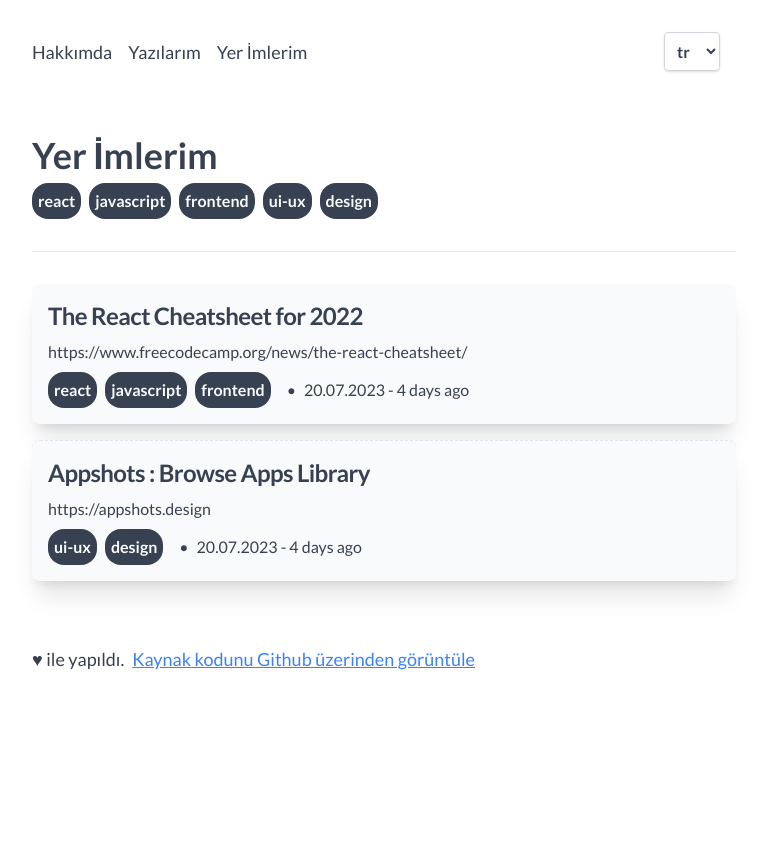
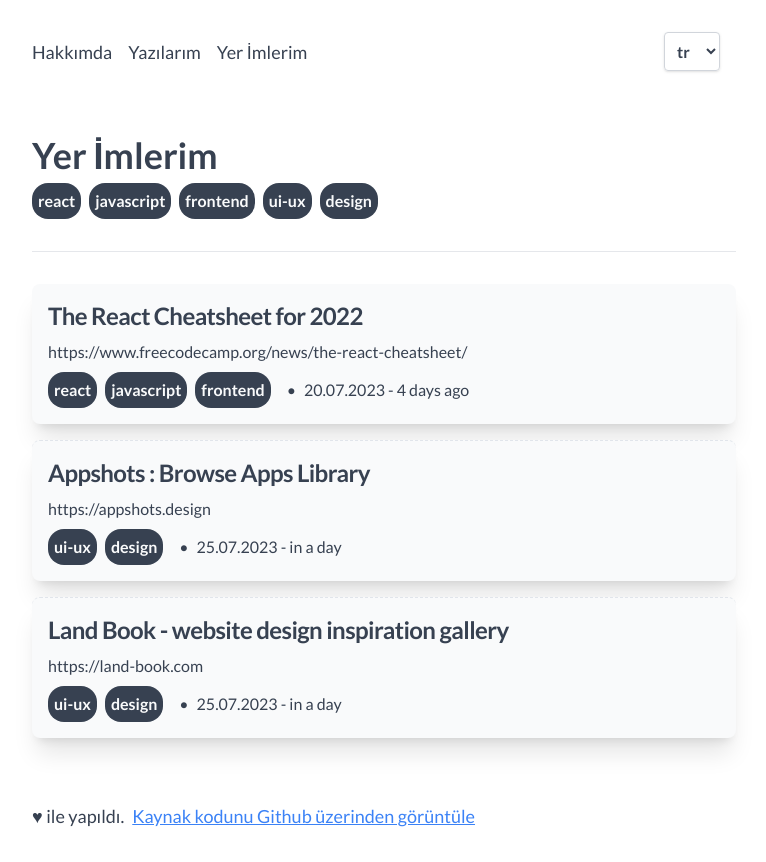
Before and after one commit to emrekayik/site, a Next.js app: page /bookmarks in a window 1280 px wide. Shown: the whole page, without its empty margins (256-1022 px from the left). Before the commit the page ends 800 px from the top, so only its background shows below. Built offline with nearby package versions, Linux system fonts and the light colour scheme.

Commit message:
bookmark güncellemesi

```diff
--- a/src/locales/bookmarks.js
+++ b/src/locales/bookmarks.js
@@ -11,6 +11,13 @@ export default [
     title: 'Appshots : Browse Apps Library',
     link: 'https://appshots.design',
     tags: ['ui-ux', 'design'],
-    date: '20.07.2023',
+    date: '25.07.2023',
   },
+  {
+    id: 3,
+    title: 'Land Book - website design inspiration gallery',
+    link: 'https://land-book.com',
+    tags: ['ui-ux', 'design'],
+    date: '25.07.2023',
+  }
 ];
```
